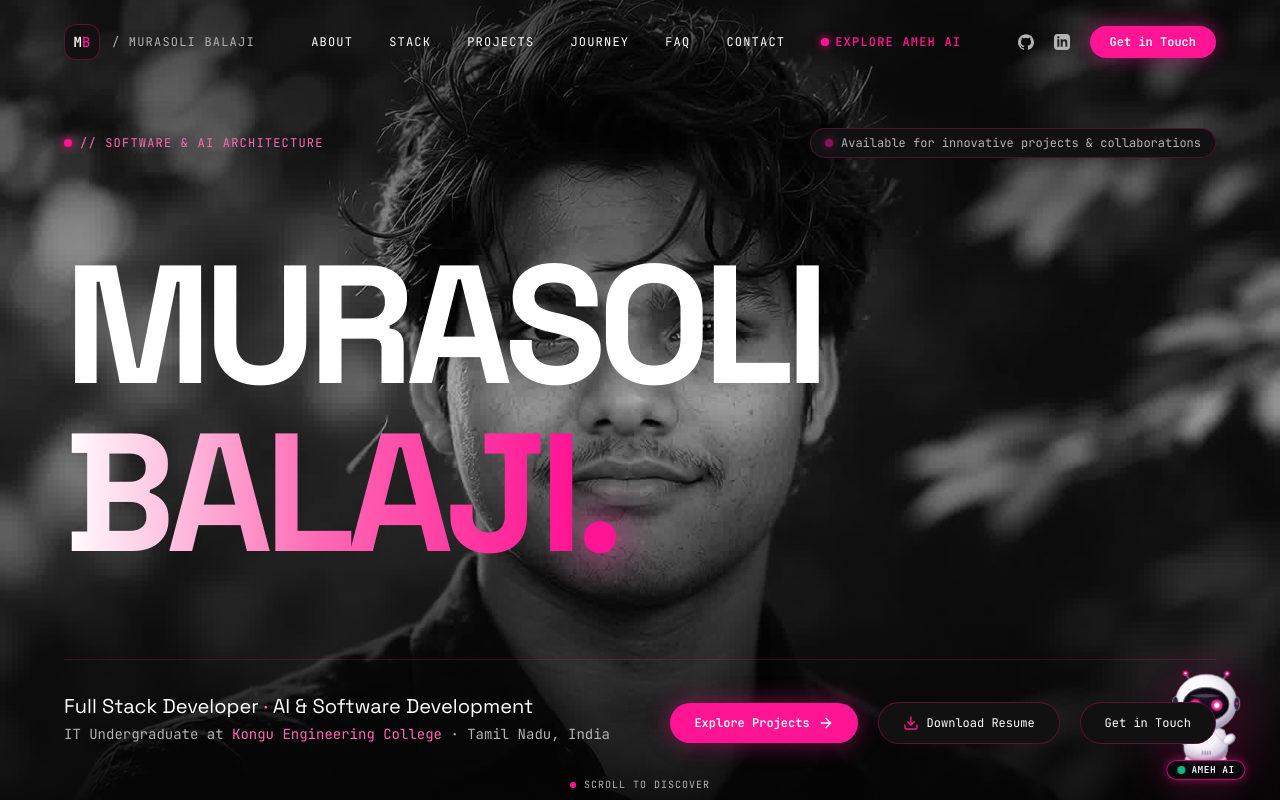
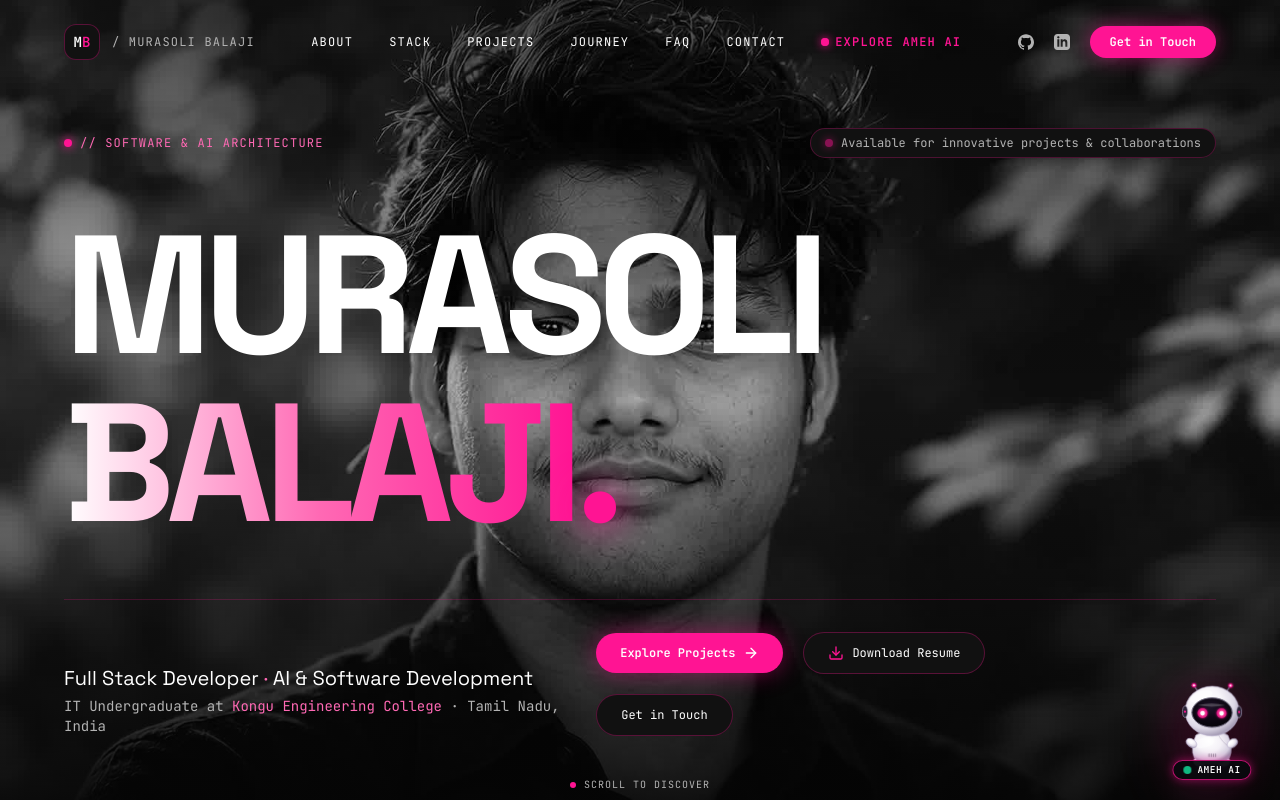
Before and after one commit to MurasoliB/murasolib.github.io, a React (Vite) app: page / in a window 1280 px wide. Shown: the top 800 px of the page. Built offline with nearby package versions, Linux system fonts and the light colour scheme.

Commit message:
fix(layout): add safe gutter margins and fix z-index to prevent AMEH AI from overlapping action buttons

```diff
--- a/src/components/Footer.jsx
+++ b/src/components/Footer.jsx
@@ -28,7 +28,7 @@ export default function Footer() {
         </div>
 
         {/* Social Links & Back to Top */}
-        <div className="flex items-center gap-6">
+        <div className="flex items-center gap-6 md:pr-24 lg:pr-28">
           <a
             href={personalInfo.github}
             target="_blank"
--- a/src/components/PortfolioAIChatbot.jsx
+++ b/src/components/PortfolioAIChatbot.jsx
@@ -19,7 +19,7 @@ const QUICK_PROMPTS = [
   { label: 'Contact Information', query: 'How can I contact Murasoli Balaji or view his profiles?' }
 ];
 
-const MASCOT_SIZE = 100;
+const MASCOT_SIZE = 88;
 
 /**
  * Lightweight helper to safely render simple markdown: bold, links, bullets, and linebreaks
@@ -246,7 +246,7 @@ export default function PortfolioAIChatbot() {
       {/* ============================================================== */}
       {/* CHAT PANEL (Fixed bottom-right)                                */}
       {/* ============================================================== */}
-      <div className="fixed bottom-4 right-4 sm:bottom-6 sm:right-6 z-50 font-sans antialiased">
+      <div className="fixed bottom-4 right-4 sm:bottom-6 sm:right-6 z-[60] font-sans antialiased">
         <AnimatePresence>
           {isOpen && (
             <motion.div
@@ -423,7 +423,7 @@ export default function PortfolioAIChatbot() {
             animate={{ scale: 1, opacity: 1 }}
             exit={{ scale: 0, opacity: 0 }}
             transition={{ duration: 0.3, ease: 'easeOut' }}
-            className="fixed bottom-4 right-4 sm:bottom-6 sm:right-6 z-45 font-sans antialiased pointer-events-auto select-none"
+            className="fixed bottom-4 right-4 sm:bottom-6 sm:right-6 z-50 font-sans antialiased pointer-events-auto select-none"
           >
             <div className="relative cursor-pointer group">
               {/* The Living 3D Mascot */}
--- a/src/pages/HomePage.jsx
+++ b/src/pages/HomePage.jsx
@@ -34,7 +34,7 @@ export default function HomePage() {
       {/* Full-Screen Hero Fold with Hot Pink Glow & Typography */}
       <section
         id="home"
-        className="relative min-h-screen flex flex-col justify-between pt-32 pb-14 max-w-[1600px] mx-auto px-6 sm:px-10 md:px-16 w-full overflow-hidden"
+        className="relative min-h-screen flex flex-col justify-between pt-32 pb-20 sm:pb-16 max-w-[1600px] mx-auto px-6 sm:px-10 md:px-16 w-full overflow-hidden"
       >
         {/* Subtle Animated Pink Radial Glow */}
         <div className="absolute top-1/3 left-1/4 -translate-x-1/2 -translate-y-1/2 w-[600px] h-[600px] bg-gradient-radial from-[#FF1493]/15 via-[#FF4FBF]/5 to-transparent rounded-full blur-[140px] pointer-events-none" />
@@ -92,7 +92,7 @@ export default function HomePage() {
             </p>
           </div>
 
-          <div className="flex flex-wrap items-center gap-5 font-mono text-xs">
+          <div className="flex flex-wrap items-center gap-4 sm:gap-5 font-mono text-xs md:pr-24 lg:pr-28">
             <Link
               to="/projects"
               className="inline-flex items-center gap-2 px-6 py-3 rounded-full bg-[#FF1493] text-white font-semibold hover:bg-[#FF4FBF] shadow-[0_0_25px_rgba(255,20,147,0.45)] hover:shadow-[0_0_35px_rgba(255,20,147,0.7)] transition-all duration-300 group"
--- a/src/pages/ProjectsPage.jsx
+++ b/src/pages/ProjectsPage.jsx
@@ -280,7 +280,7 @@ export default function ProjectsPage() {
         </div>
 
         {/* Footer Contact Link */}
-        <div className="pt-14 border-t border-[rgba(255,20,147,0.20)] flex flex-col sm:flex-row sm:items-center justify-between gap-4 font-mono text-xs">
+        <div className="pt-14 border-t border-[rgba(255,20,147,0.20)] flex flex-col sm:flex-row sm:items-center justify-between gap-4 font-mono text-xs md:pr-24 lg:pr-28">
           <span className="text-[#B3B3B3]">
             Have questions about system implementations?
           </span>
```
